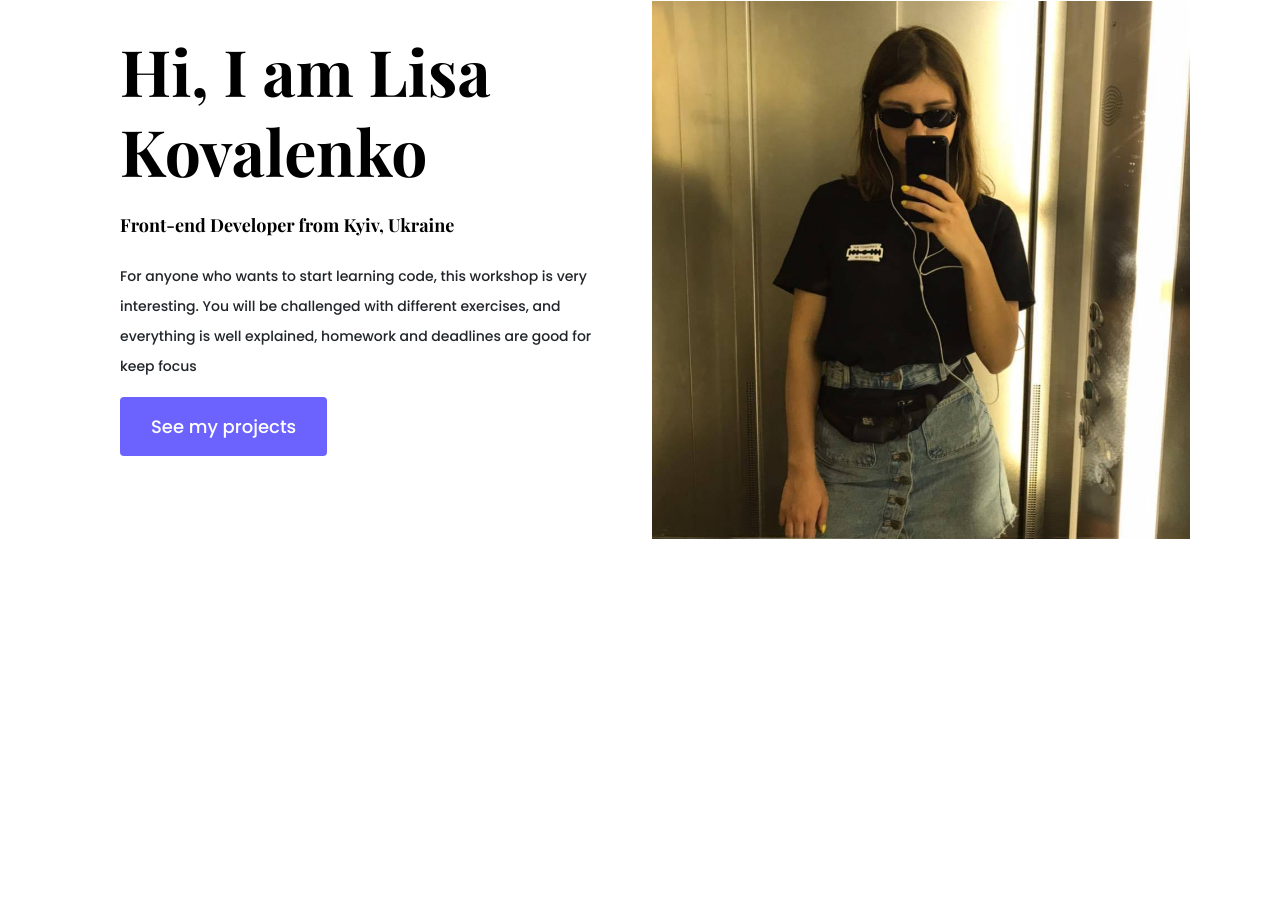
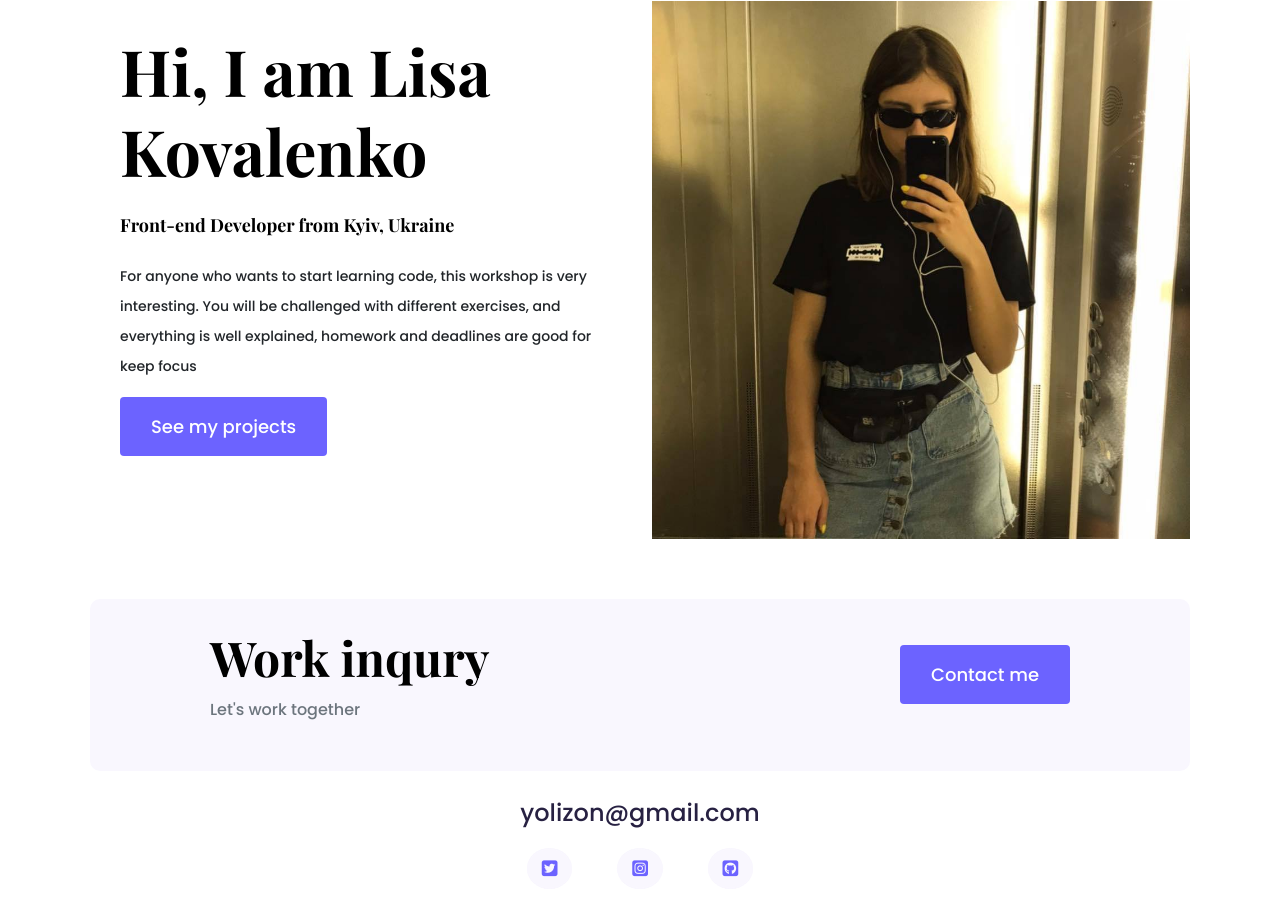
Before and after one commit to yolizon/homework4response, a plain HTML site: page about.html in a window 1280 px wide. Shown: the part 241-1156 px from the top of the page. Before the commit the page ends 940 px from the top, so only its background shows below. Drawn offline with nearby package versions, Linux system fonts and the light colour scheme.

Commit message:
add footer /change start a

```diff
--- a/about.html
+++ b/about.html
@@ -25,7 +25,7 @@
       crossorigin="anonymous"
     ></script>
     <script
-      src="https://kit.fontawesome.com/ddc3ee268a.js"
+      src="https://kit.fontawesome.com/bb06117edb.js"
       crossorigin="anonymous"
     ></script>
   </head>
@@ -66,13 +66,38 @@
               everything is well explained, homework and deadlines are good for
               keep focus
             </p>
-            <a href="" class="btn btn-branding">See my projects</a>
+            <a href="/works.html" class="btn btn-branding">See my projects</a>
           </div>
         </div>
         <div class="col-lg-6">
           <img src="images/myself.png" class="img-fluid" alt="" srcset="" />
         </div>
       </div>
+      <footer>
+        <div class="contact-box justify-content-between mb-4 d-none d-md-flex">
+          <div>
+            <h4>Work inqury</h4>
+            <p class="text-muted">Let's work together</p>
+          </div>
+          <div>
+            <a href="/contact.html" class="btn btn-branding mt-3">Contact me</a>
+          </div>
+        </div>
+        <div class="text-center email-link mb-4">
+          <a href="mailto:yolizon@gmail.com">yolizon@gmail.com</a>
+        </div>
+        <div class="social-link text-center mb-4">
+          <a href="http://twitter.com/yolizon" target="_blank"
+            ><i class="fa-brands fa-square-twitter"></i
+          ></a>
+          <a href="http://instagram.com/yolizon" target="_blank"
+            ><i class="fa-brands fa-square-instagram"></i
+          ></a>
+          <a href="http://github.com/yolizon" target="_blank"
+            ><i class="fa-brands fa-square-github"></i
+          ></a>
+        </div>
+      </footer>
     </div>
   </body>
 </html>
--- a/styles/portfolio.css
+++ b/styles/portfolio.css
@@ -52,7 +52,9 @@ h1 {
 h2 {
   font-size: 64px;
 }
-
+h4 {
+  font-size: 48px;
+}
 p {
   font-weight: normal;
   font-size: 16px;
@@ -122,7 +124,40 @@ p {
 .content {
   margin: 30px;
 }
-
+.contact-links {
+  color: #272142;
+}
+.contact-links:hover {
+  color: var(--branding-color);
+}
+footer {
+  margin: 60px 0 0 0;
+}
+footer .contact-box {
+  background-color: var(--secondary-color);
+  padding: 30px 120px;
+  border-radius: 10px;
+}
+footer .email-link a {
+  text-decoration: none;
+  color: #272142;
+  font-size: 24px;
+}
+footer .email-link a:hover {
+  color: var(--branding-color);
+}
+footer .social-link {
+  text-decoration: none;
+  font-size: 18px;
+}
+.social-link a {
+  color: var(--branding-color);
+  margin: 0 20px;
+  background-color: var(--secondary-color);
+  padding: 7px 14px;
+  border: 1px solid var(--secondary-color);
+  border-radius: 50%;
+}
 @media (max-width: 900px) {
   h1 {
     font-size: 44px;
@@ -148,4 +183,10 @@ p {
   nav a {
     font-size: 12px;
   }
+  footer .contact-box {
+    padding: 30px 60px;
+  }
+  h4 {
+    font-size: 25px;
+  }
 }
```
Also changed, not shown: contact.html (+20 -4 lines), index.html (+37 -6 lines), works.html (+26 -1 lines), 1 other file.
